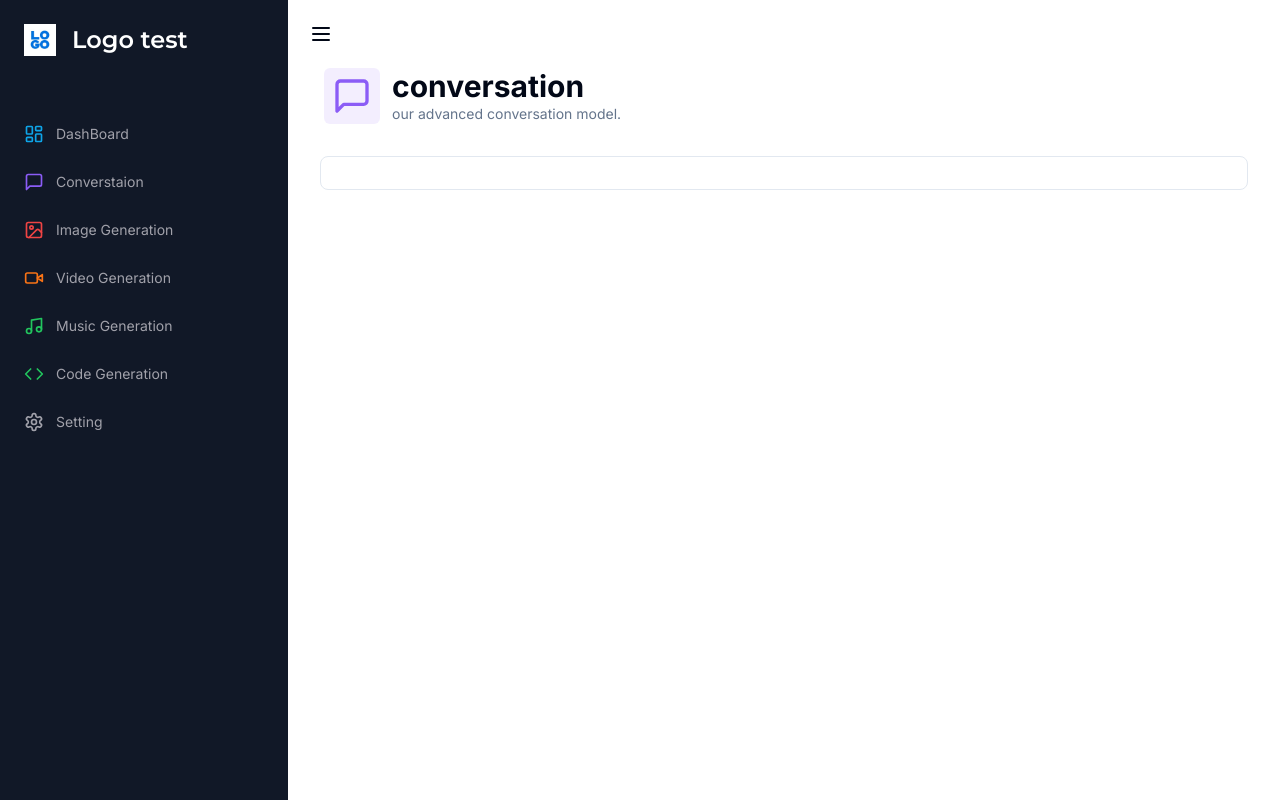
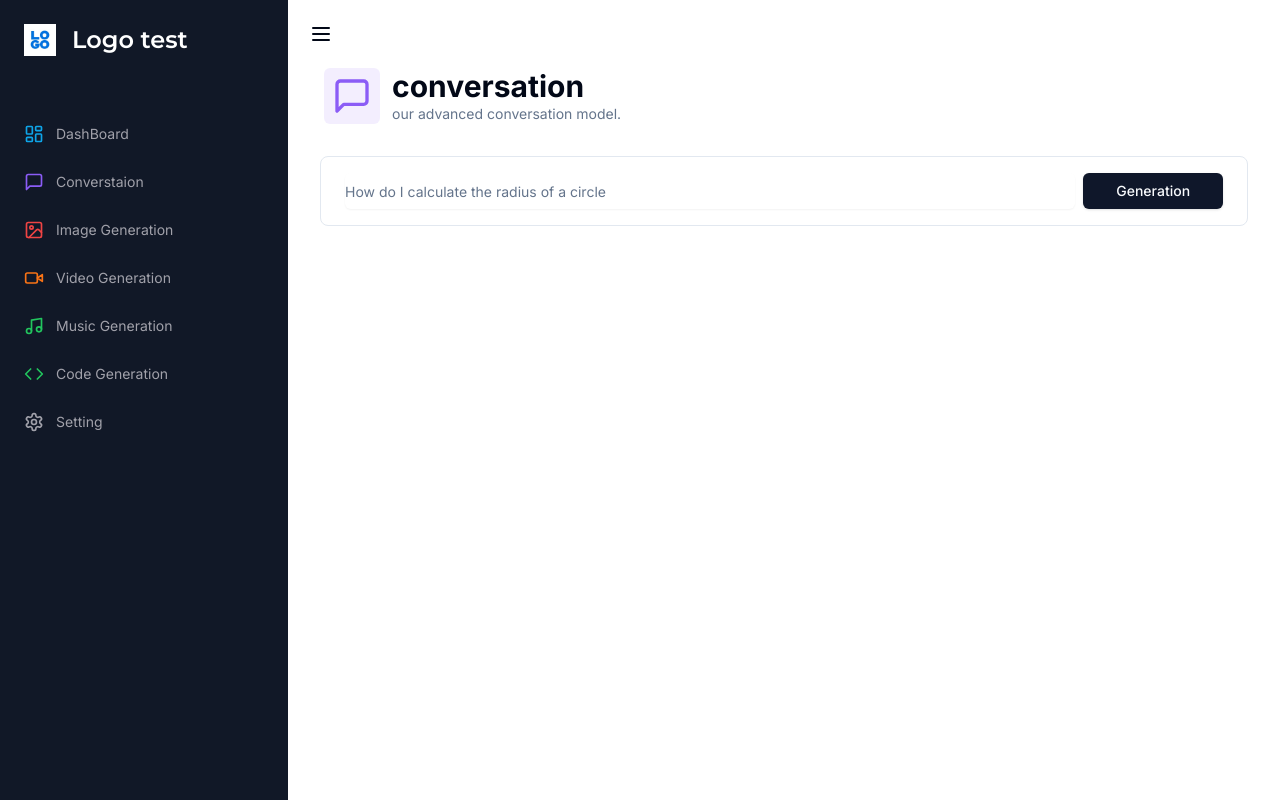
Before and after one commit to INMD1/AI-Platform, a Next.js app in the folder site/: page /converstaion in a window 1280 px wide. Built offline with nearby package versions, Linux system fonts and the light colour scheme.

Commit message:
오늘은 여기까지

```diff
--- a/site/app/(dashboard)/(routes)/converstaion/page.tsx
+++ b/site/app/(dashboard)/(routes)/converstaion/page.tsx
@@ -8,8 +8,9 @@ import { useForm } from "react-hook-form";
 import { formSchema } from "./converstaion";
 import { zodResolver } from "@hookform/resolvers/zod";
 import { Input } from "@/components/ui/input"
-import { Form, FormField, FormItem, FormControl} from "@/components/ui/form"
-const converstaionPage = () => {
+import { Button } from "@/components/ui/button";
+import { Form, FormField, FormItem, FormControl } from "@/components/ui/form"
+const ConversationPage = () => {
     const form = useForm<z.infer<typeof formSchema>>({
         resolver: zodResolver(formSchema),
         defaultValues: {
@@ -17,12 +18,11 @@ const converstaionPage = () => {
         }
     });
 
-    const isLoading = form.formState.isSubmitting
+    const isLoading = form.formState.isSubmitting;
 
     const onSubmit = async (values: z.infer<typeof formSchema>) => {
         console.log(values)
     };
-
     return (
         <div>
             <Heading
@@ -30,28 +30,37 @@ const converstaionPage = () => {
                 description="our advanced conversation model."
                 icon={MessageSquare}
                 iconcolor="text-violet-500"
-                bgcolor="bg-violet-500/10" />
+                bgcolor="bg-violet-500/10"
+            />
             <div className="px-4 lg:px-8">
-                <div>
                 <Form {...form}>
-                        <form onSubmit={form.handleSubmit(onSubmit)}
-                            className="rounded-lg border w-full p-4 px-3 md:px-6 focus-within:shadow-sm grid grid-cols-12 gap-2">
-
-                        </form>
-                    </Form>
-                    {/* <FormField name="prompt"
+                    <form
+                        onSubmit={form.handleSubmit(onSubmit)}
+                        className="rounded-lg border w-full p-4 px-3 md:px-6 focus-within:shadow-sm grid grid-cols-12 gap-2"
+                    >
+                        <FormField
+                            name="prompt"
                             render={({ field }) => (
                                 <FormItem className="col-span-12 lg:col-span-10">
                                     <FormControl className="m-0 p-0">
-                                    <Input className="border-0 outline-none focus-visible:ring-0 focus-visible:ring-transoarent"
+                                        <Input
+                                            className="border-0 outline-none focus-visible:ring-0 focus-visible:ring-transparent"
                                             disabled={isLoading}
-                                        placeholder="How do i calculate the radius of a circle"/>
+                                            placeholder="How do I calculate the radius of a circle"
+                                            {...field}
+                                        />
                                     </FormControl>
                                 </FormItem>
-                        )} /> */}
+                            )}
+                        />
+                        <Button className="col-span-12 lg:col-span-2">
+                                Generation
+                        </Button>
+                    </form>
+                </Form>
             </div>
         </div>
-        </div>
-    )
-}
-export default converstaionPage;
+    );
+};
+
+export default ConversationPage;
```
Lines whose indentation alone changed are shown as unchanged.
